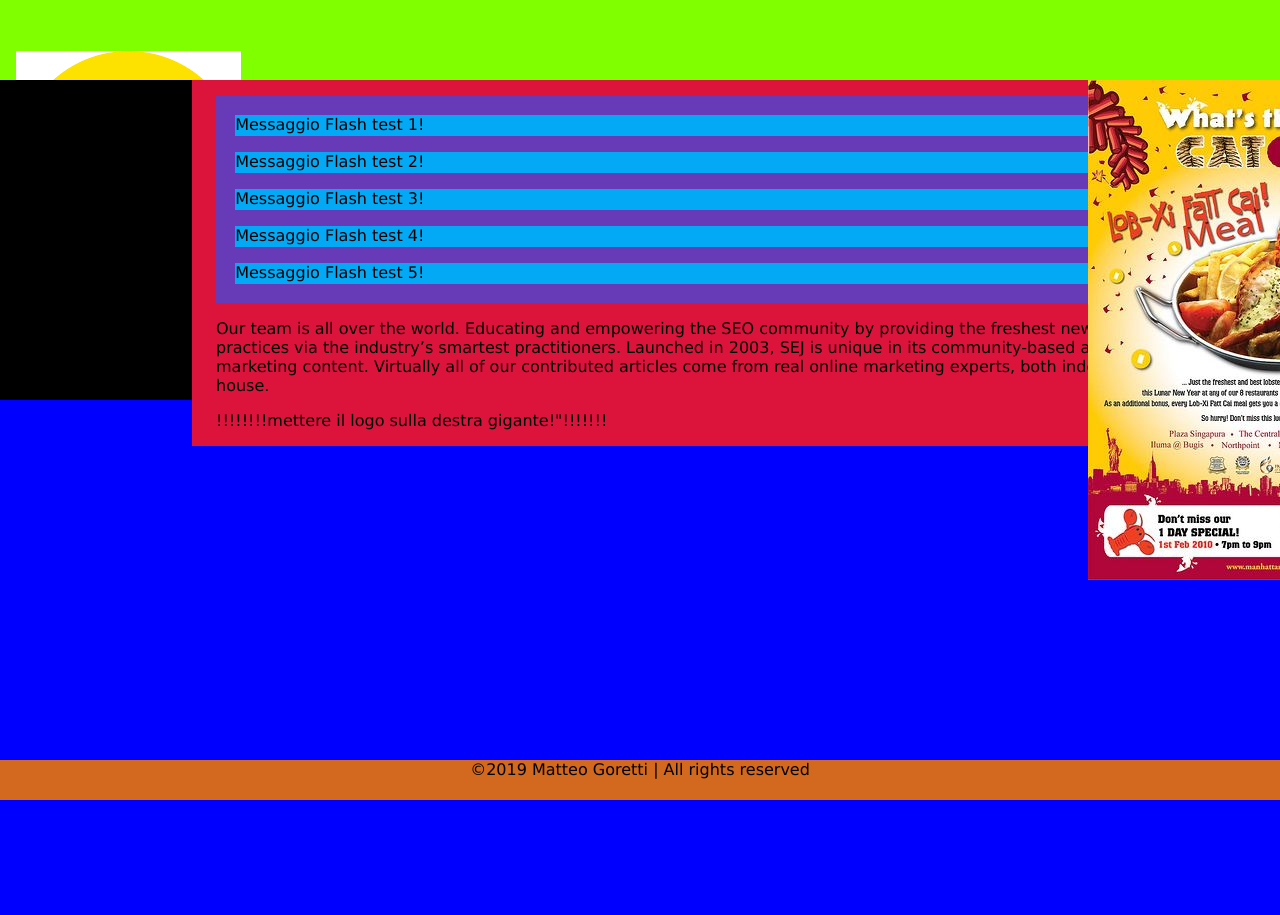
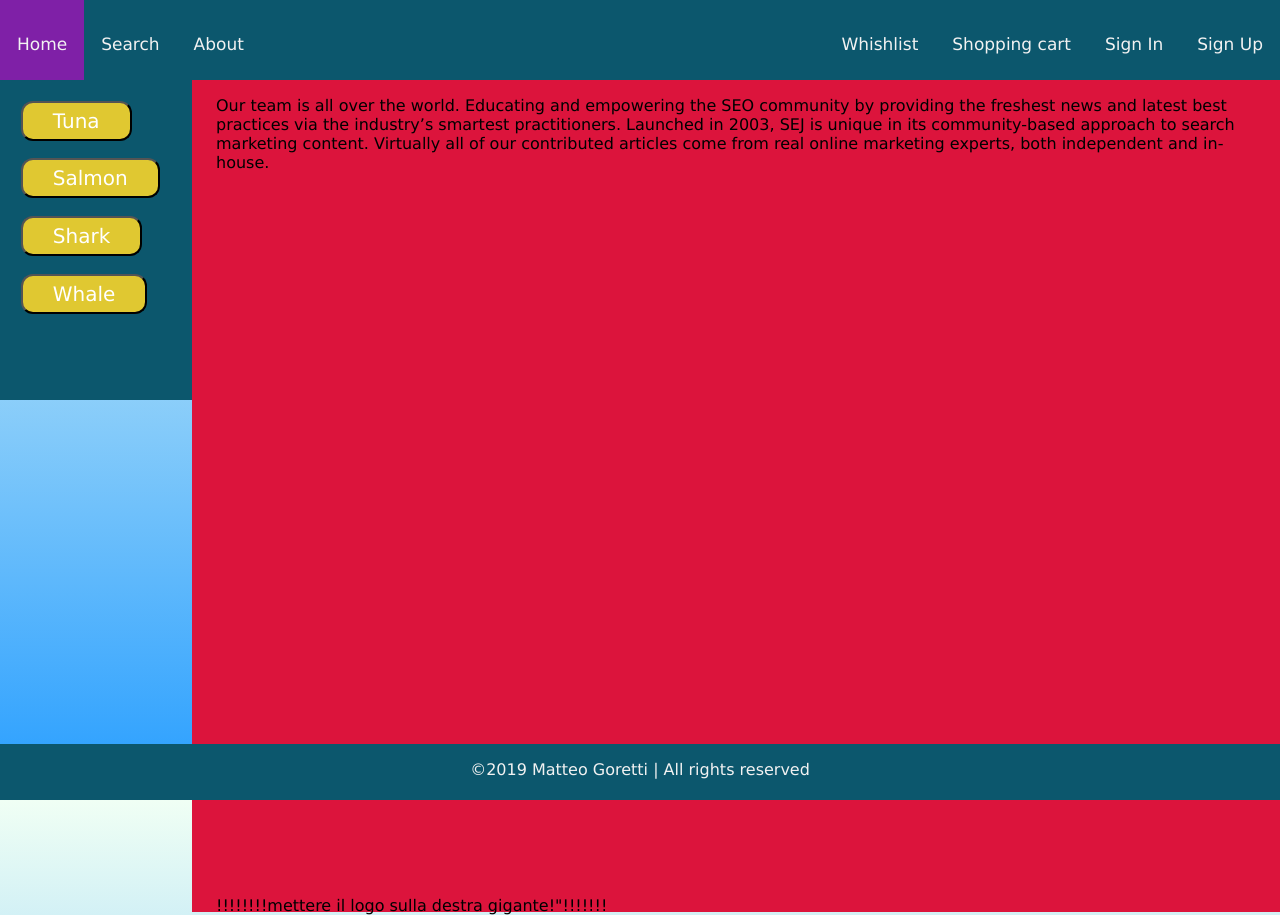
Before and after one commit to TeoGore/FishShop, a Flask app: page /about/ in a window 1280 px wide. Before the commit the page ends 800 px from the top, so only its background shows below. Run offline with Flask 2, Linux system fonts and the light colour scheme.

Commit message:
css almost done

```diff
--- a/app.py
+++ b/app.py
@@ -126,10 +126,9 @@ def signup_page():
         result = fetch_db(query)
         if len(result) == 0:
             # adding the new user
-            query = "INSERT INTO USERS (USERNAME, EMAIL, PASSWORD) VALUES('{}', '{}', '{}');".format(username, email, password)
+            query = "INSERT INTO USERS (USERNAME, EMAIL, PASSWORD, CREDIT) VALUES('{}','{}','{}','{}');".format(username, email, password, 10.00)
             insert_db(query)
 
-            # cookies
             session['logged_in'] = True
             session['username'] = username
 
--- a/static/css/base.css
+++ b/static/css/base.css
@@ -1,65 +1,98 @@
-body {
-    background: blue;
+*, html, body {
     margin: 0px;
     padding: 0px;
     height: 100%;
     font-family: Verdana, sans-serif;
 }
 
-header {
-    /*TODO scorrendo il contenuto main va sopra l'header!!!*/
-    background: chartreuse;
+body {
+    /*background-image: url("/static/images/backgound.png");*/
+    background-image: linear-gradient(#f0fff4, #269dff);
+    background-repeat:no-repeat;
+    background-attachment:fixed;
+}
+
+header{
     position: fixed;
-    //overflow: auto;
+    top: 0px;
     width: 100%;
-    top: 0%;
-    left: 0%;
-    max-height: 10%;
+    height: 10%;
+    z-index:2;
 }
 
 nav {
-        /*TODO try absolute positioning*/
-    margin: 1em;
-    border: 0px;
-    background: aqua;
-    display:inline
+    background-color: #0c576d;
+    overflow: hidden;
 }
 
-.logo {
-    margin-top: 1em;
-    margin-botton: 1em;
-    padding: 1em;
+nav a {
+    float: left;
+    color: #f2f2f2;
+    text-align: center;
+    text-decoration: none;
+    font-size: 17px;
+    padding: 2em 1em 1em 1em;
 }
 
-#img-logo {
-    object-fit: contain;
+nav a:hover {
+    background-color: #7f20a7;
 }
 
-.navigation {
-    /*TODO*/
+div.nav-right {
+    float: right;
 }
 
-.userinfo {
-    /*TODO*/
+.aside {
+    background-color: #0c576d;
 }
 
 .aside_fast_search {
-    background: black;
     position: fixed;
-    top:10%;
+    top: 10%;
+    width:15%;
+    height:40%;
+    color: #f2f2f2;
+}
+
+li.fast-search-element {
+    max-width: fit-content;
+    max-height: 1em;
+    padding: 1.3em;
+}
+
+/*TODO fix button width*/
+.fast-search-button {
+    border-radius: 12px;
+    padding: 6px 30px 30px 30px;
+    font-size: 20px;
+    text-align:center;
+    -webkit-transition-duration: 0.3s; /* Safari */
+    transition-duration: 0.3s;
+    background-color: #e0c831;
+    color: white;
+    width:100%;
+}
+
+.fast-search-button:hover {
+    background-color: #7f20a7;
+    color: white;
+}
+
+/*
+.aside_adv {
+    position: fixed;
+    top:25%;
+    right: 0%;
     width:15%;
     height:40%;
 }
 
-main {
-    /*TODO try absolute/relative/fixed positioning*/
-    background: crimson;
-    position: absolute;
-    left:15%;
-    top: 10%;
-    /*todo margin:;*/
-    padding: 1em 1.5em 1em 1.5em;
+img {
+    max-width:100%;
+    max-height:100%;
+    COMMENT object-fit: contain;
 }
+
 
 .flashed_messages_container {
     background: #673AB7;
@@ -75,28 +108,27 @@ main {
    position: relative;
    left: 80%;
 }
+*/
 
-.aside_adv {
-    position: fixed;
-    top:10%;
-    right: 0%;
-    width:15%;
-    height:40%;
-
-    background: gold;
-}
-
-#adv-img {
-    object-fit: contain;
+main {
+    /*TODO try absolute/relative/fixed positioning*/
+    background: crimson;
+    position: absolute;
+    left:15%;
+    top: 10%;
+    /*todo margin:;*/
+    padding: 1em 1.5em 1em 1.5em;
 }
 
 footer {
-    background: chocolate;
+    background: #0c576d;
+    color: #f2f2f2;
     position: fixed;
     bottom: 0px;
     left: 0px;
     width: 100%;
     height: 5%;
-    //max-height: 50px;
+    max-height: 50px;
     text-align: center;
+    padding-top: 1em;
 }
--- a/templates/base.html
+++ b/templates/base.html
@@ -14,52 +14,54 @@
 </head>
 <body>
 
+<!-- TODO -->
 <header class="header">
     <nav>
-        <div class="logo">
-            <a href="/"><img src="/static/images/logo.png" alt="Fish Shop Logo" id="img-logo"></a>
-        </div>
-        <div class="navigation">
-            <ul>
-                <li><a href="/search/">Search</a></li>
-                <li><a href="/about/">About</a></li>
-            </ul>
+        <!-- <a href="/"><img src="/static/images/logo.png" alt="Fish Shop Logo" id="img-logo"></a> -->
+
+        <a href="/">Home</a>
+        <a href="/search/">Search</a>
+        <a href="/about/">About</a>
+
+        <div class="nav-right">
+            <a href="/whishlist/">Whishlist</a>
+            <a href="/shopping_cart/">Shopping cart</a>
+            <a href="/signin/">Sign In</a>
+            <a href="/signup/">Sign Up</a>
         </div>
 
 
-        <!-- TODO mettere icona carrello e wishlist e pagina contatti (da creare) con tutte le mie info e i miei social
-        la whishlist va nel menu a tendina che compare quando il mouse è sull'utente
-        l'icona per il carrello deve richiedere login se non è ancora stato fatto (usare decorator login required)
+        <!-- TODO eliminare le scritte e mettere immagini per: home, carrello e whishlist
+            TODO creare pagina contatti: con tutte le mie info e social
+            TODO creare pagina info utente, pagina about, pagina carrello e pagina whishlist e pagina di ricerca
+
+            -quando l'utente si logga il tasto login deve diventare il link alla sua pagina profilo (mettere immagine omino) con menu a tendina per logout
+            -le icone wishlist e carrello devono richiedere login prima di poter essere usate
+
+            -la pagina profilo utente deve presentare le infomazioni utili e dare la possibilità all'utente di aggiungersi soldi
+            -quando l'utente è loggato nascondere il tasto per la registrazione
         -->
-        <div class="userinfo">
-            <a href="/whishlist/">Whishlist</a>              <!-- TODO eliminare le scritte e mettere immagini per carrello e whishlist-->
-            <a href="/shopping_cart/">Shopping cart</a>
-            <a href="/signin/">Sign In</a>
-            <a href="/signup/">Sign Up</a>
 
-            <!-- fare in modo che:
-             -quando l'utente si logga, il bottone di login diventa il nome dell'utente ed è un link alla sua pagina profilo (dove vede informazioni e può aggiungersi i soldi)
-             -quando utente loggato, il suo nome (oltre che bottone) è un menu a tendina per scollegare l'utente (e si potrebbe nascondere la pagina di registrazione)
-            -->
-        </div>
     </nav>
 </header>
 
 <aside class="aside aside_fast_search">
-    <ul>
-        <li>Tuna</li>
-        <li>Salmon</li>
-        <li>Shark</li>
-        <li>Whale</li>
-    </ul>
+    <form class="fast-search-form" method="get" action="/search/">
+        <ul>
+            <li class="fast-search-element"><input type="submit" value="Tuna" name="fish" class="fast-search-button"></li>
+            <li class="fast-search-element"><input type="submit" value="Salmon" name="fish" class="fast-search-button"></li>
+            <li class="fast-search-element"><input type="submit" value="Shark" name="fish" class="fast-search-button"></li>
+            <li class="fast-search-element"><input type="submit" value="Whale" name="fish" class="fast-search-button"></li>
+        </ul>
+    </form>
 </aside>
 
 <main class="main">
 
-    <div class="flashed_messages_container">
+    <!--
+        <div class="flashed_messages_container">
         {% with messages = get_flashed_messages() %}
 
-            <!-- todo: only for testing, then remove -->
             <div class="flashed_message"> Messaggio Flash test 1!<button type="button" class="close">&times;</button></div>
             <div class="flashed_message"> Messaggio Flash test 2!<button type="button" class="close">&times;</button></div>
             <div class="flashed_message"> Messaggio Flash test 3!<button type="button" class="close">&times;</button></div>
@@ -72,23 +74,25 @@
                     <div class="flashed_message">
                         {{ message }}
                         <button type="button" class="close">&times;</button>
-                    <!-- magari il bottone mettere solo ID e non classe, comunque deve chiudere i messaggi flashati-->
+                    magari il bottone mettere solo ID e non classe, comunque deve chiudere i messaggi flashati
                     </div>
                 {% endfor %}
             {% endif %}
         {% endwith %}
     </div>
+    -->
+
     {% block body %}
     {% endblock %}
+
+
 </main>
 
+<!--
 <aside class="aside aside_adv">
     <img src="/static/images/adv_2.jpg" alt="Advert image" id="adv-img">
-    <!-- todo con .js fare in modo di cambiarlo ad ogni redirezione/click di un link
-        si trovano pubblicita con: https://www.google.com/search?biw=2560&bih=1329&tbm=isch&sa=1&ei=Z1qCXaGzD-rIgwfMk5qgAQ&q=fish+adv+banner&oq=fish+adv+banner&gs_l=img.3...18218.18461..18978...0.0..0.65.185.3......0....1..gws-wiz-img.G1VzNUqq8IA&ved=0ahUKEwjhgsi_5NrkAhVq5OAKHcyJBhQQ4dUDCAc&uact=5#imgrc=f-xo_JpToQwtTM:
-    -->
 </aside>
-
+-->
 
 
 <footer class="footer">&copy;2019 Matteo Goretti | All rights reserved</footer>
```
Also changed, not shown: database.sql (+6 -5 lines), templates/home.html (+85 -43 lines).
